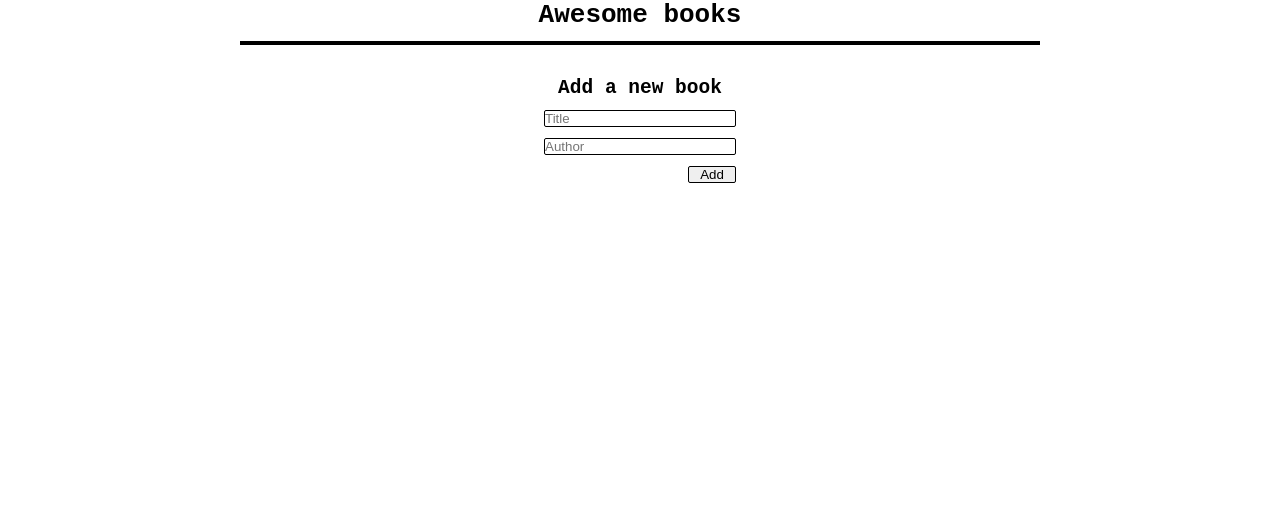
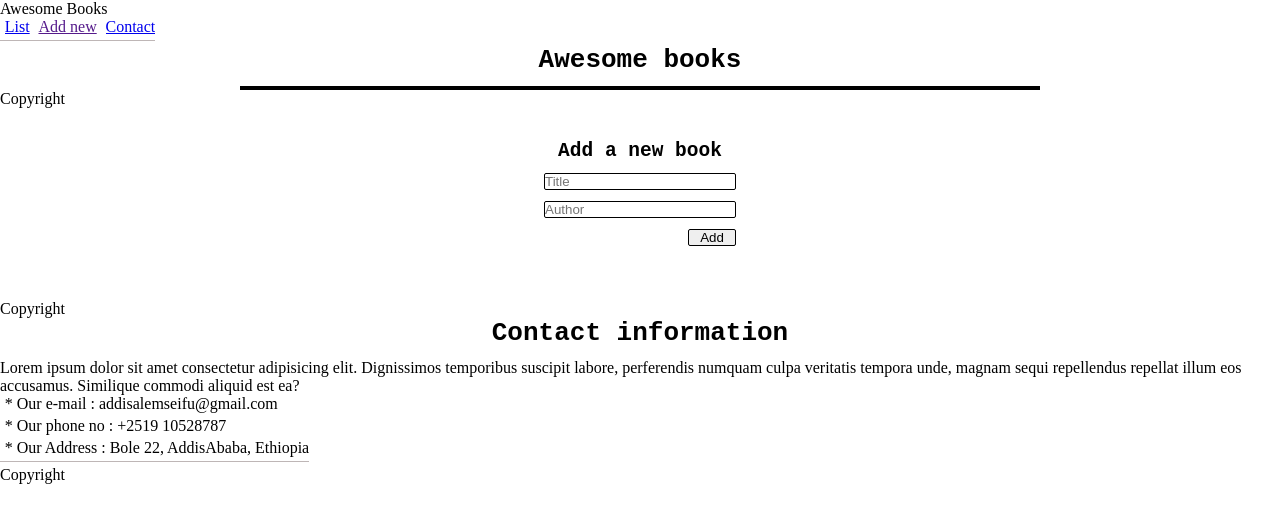
Before and after one commit to addisalemseifu/AusomeBooks, a plain HTML site: page index.html in a window 1280 px wide. Drawn offline with Linux system fonts and the light colour scheme.

Commit message:
Add algorithm to alternate background colors of ul

```diff
--- a/app.js
+++ b/app.js
@@ -19,6 +19,7 @@ class Books {
       const MyListTwo = document.createElement('li');
       const Mybutton = document.createElement('button');
       Mybutton.classList = 'remove_btn';
+      MyBooks.classList = 'my_book_back';
       Mybutton.setAttribute('id', element.id);
       Mybutton.setAttribute('onclick', `${'Books.remoteAt(this.id)'}`);
       MyList.innerHTML = `\''${element.booksName}\'' by`;
@@ -30,6 +31,16 @@ class Books {
       bookList.appendChild(MyBooks);
       bookInput.value = '';
       bookInputOne.value = '';
+      const myBooksFinal = document.getElementsByClassName('my_book_back');
+      for (let i = 0; i < myBooksFinal.length; i++){
+        if(i%2 != 0) {
+          myBooksFinal[i].setAttribute('style', 'background-color: grey');
+        }
+        if(i%2 == 0) {
+          myBooksFinal[i].setAttribute('style', 'background-color: white');
+        }
+      }
+
     });
     localStorage.clear();
     localStorage.setItem('bookArray', JSON.stringify(bookArray));
--- a/index.html
+++ b/index.html
@@ -8,17 +8,47 @@
     <link rel="stylesheet" href="style.css">
 </head>
 <body>
-    <h1>Awesome books</h1>
+    <nav class="nav_wrapper">
+        <div class="menu_wrapper">
+            <div class="logo">Awesome Books</div>
+            <ul class="menu_list_wrapper">
+                <li class="list"><a class="menue_txt" href="Add a new book">List</a></li>
+                <li class="list"><a class="menue_txt" href="">Add new</a></li>
+                <li class="list"><a class="menue_txt" href="#Contact information">Contact</a></li>
+            </ul>
+        </div>
+    </nav>
+    <h1 class="awsome-title">Awesome books</h1>
+    <div class="list_page">
+
         <div class="book-list">
 
 
         </div>
+        <div class="copy_right">Copyright</div>
+    </div>
+
+    <div class="new_list">
         <form>
             <h2>Add a new book</h2>
             <input type="text" name="text" id="txt" placeholder="Title" required><br><br>
             <input type="text" name="text" id="txtOne" placeholder="Author" required><br><br>
             <button type="submit" class="add">Add</button>
         </form>
+        <div class="copy_right">Copyright</div>
+    </div>
+
+    <div class="contact_page">
+        <h1 class="contact-info">Contact information</h1>
+        <p class="contact">Lorem ipsum dolor sit amet consectetur adipisicing elit. Dignissimos temporibus suscipit labore, perferendis numquam culpa veritatis tempora unde, magnam sequi repellendus repellat illum eos accusamus. Similique commodi aliquid est ea?</p>
+        <ul class="contact-list">
+            <li class="con_list">* Our e-mail : addisalemseifu@gmail.com</li><br>
+            <li class="con_list">* Our phone no : +2519 10528787</li><br>
+            <li class="con_list">* Our Address : Bole 22, AddisAbaba, Ethiopia</li>
+        </ul>
+        <div class="copy_right">Copyright</div>
+    </div>
+
     <script src="app.js"></script>
 </body>
 </html>
```
Lines whose indentation alone changed are shown as unchanged.
